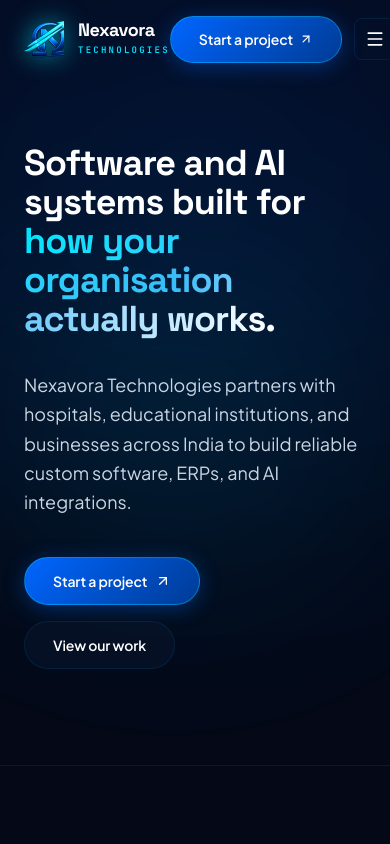
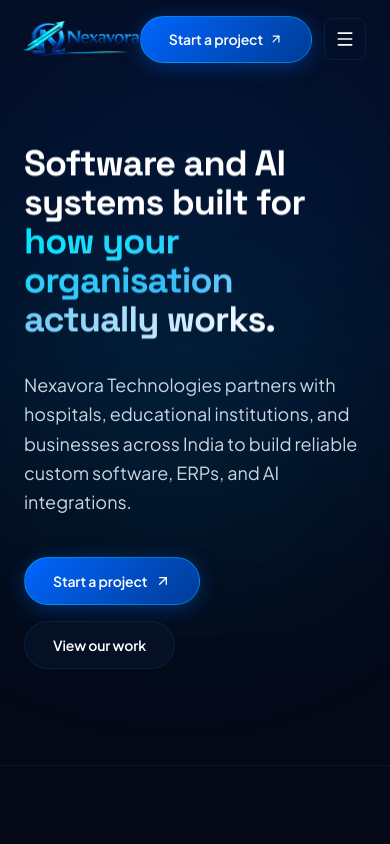
Before and after one commit to Manju1303/Nexavora-Technologies, a Next.js app: page / in a window 390 px wide. Shown: the top 844 px of the page. Built offline with nearby package versions, Linux system fonts and the light colour scheme.

Commit message:
fix: use official complete logo image directly in header and footer

```diff
--- a/src/components/Footer.tsx
+++ b/src/components/Footer.tsx
@@ -46,28 +46,20 @@ export default function Footer() {
         <div className="grid grid-cols-1 md:grid-cols-12 gap-12 pb-16 border-b border-[var(--color-rule)]">
           {/* Brand & Visible Logo */}
           <div className="md:col-span-5 space-y-5">
-            <div className="flex items-center gap-3.5">
-              <div className="relative h-11 w-11 shrink-0 flex items-center justify-center">
+            <div className="flex items-center">
               <img
-                  src="/Nexavora-Technologies/logo-icon.png"
-                  alt="Nexavora Emblem"
-                  className="h-full w-full object-contain drop-shadow-[0_0_12px_rgba(0,229,255,0.7)]"
+                src="/Nexavora-Technologies/logo-full.png"
+                alt="Nexavora Technologies"
+                className="h-10 sm:h-11 w-auto object-contain"
                 onError={(e) => {
                   const target = e.currentTarget;
-                    if (!target.src.endsWith("/logo-icon.png")) {
-                      target.src = "/logo-icon.png";
+                  if (!target.src.endsWith("/logo-full.png")) {
+                    target.src = "/logo-full.png";
+                  } else {
+                    target.src = "/Nexavora-Technologies/logo.png";
                   }
                 }}
               />
-              </div>
-              <div className="flex flex-col text-left">
-                <span className="font-display font-bold text-xl text-white tracking-tight leading-none">
-                  Nexavora
-                </span>
-                <span className="font-mono text-[9px] uppercase tracking-[0.25em] text-[var(--color-cyan)] font-semibold mt-1">
-                  Technologies
-                </span>
-              </div>
             </div>
 
             <p className="text-sm text-slate-300 leading-relaxed max-w-sm">
--- a/src/components/Header.tsx
+++ b/src/components/Header.tsx
@@ -85,42 +85,29 @@ export default function Header() {
         />
 
         <div className="container flex items-center justify-between">
-          {/* Prominent Visible Logo & Header Text */}
+          {/* Official Full Brand Logo */}
           <a
             href="#"
             onClick={(e) => {
               e.preventDefault();
               scrollTo("#");
             }}
-            className="flex items-center gap-3.5 group cursor-pointer"
+            className="flex items-center group cursor-pointer py-1"
             aria-label="Nexavora Technologies, back to top"
           >
-            {/* High-Resolution Cropped Emblem */}
-            <div className="relative h-10 w-10 sm:h-11 sm:w-11 shrink-0 flex items-center justify-center">
             <img
-                src="/Nexavora-Technologies/logo-icon.png"
-                alt="Nexavora Emblem"
-                className="h-full w-full object-contain drop-shadow-[0_0_12px_rgba(0,229,255,0.7)] group-hover:scale-110 transition-transform duration-300"
+              src="/Nexavora-Technologies/logo-full.png"
+              alt="Nexavora Technologies"
+              className="h-9 sm:h-10 md:h-11 w-auto object-contain transition-transform duration-300 group-hover:scale-105"
               onError={(e) => {
                 const target = e.currentTarget;
-                  if (!target.src.endsWith("/logo-icon.png")) {
-                    target.src = "/logo-icon.png";
+                if (!target.src.endsWith("/logo-full.png")) {
+                  target.src = "/logo-full.png";
                 } else {
                   target.src = "/Nexavora-Technologies/logo.png";
                 }
               }}
             />
-            </div>
-
-            {/* Clearly Visible Wordmark */}
-            <div className="flex flex-col text-left">
-              <span className="font-display font-bold text-lg sm:text-xl text-white tracking-tight leading-none group-hover:text-[var(--color-cyan)] transition-colors">
-                Nexavora
-              </span>
-              <span className="font-mono text-[9px] uppercase tracking-[0.25em] text-[var(--color-cyan)] font-semibold mt-1">
-                Technologies
-              </span>
-            </div>
           </a>
 
           {/* Desktop Navigation with High-Contrast Visible Text */}
```
Lines whose indentation alone changed are shown as unchanged.
